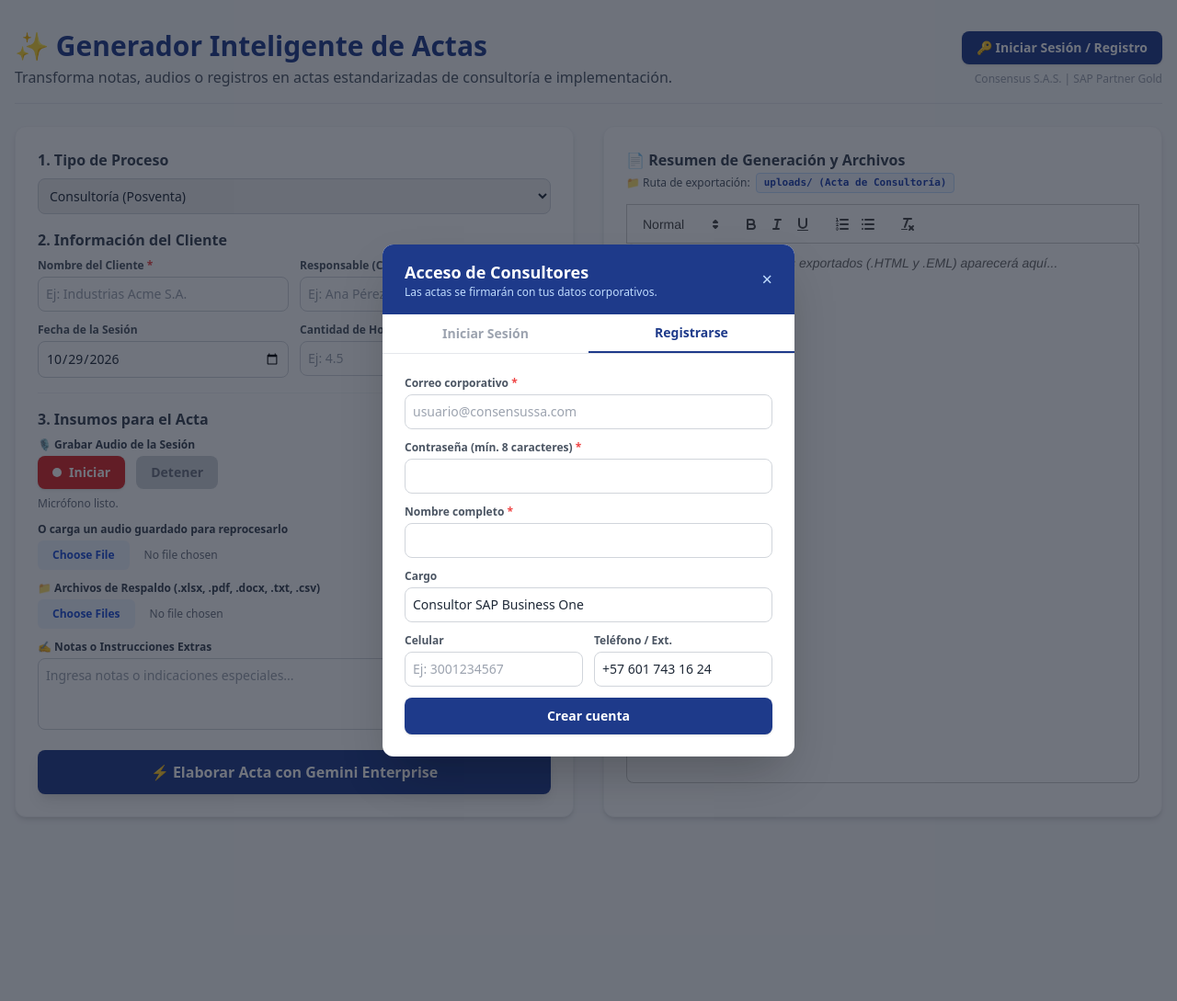
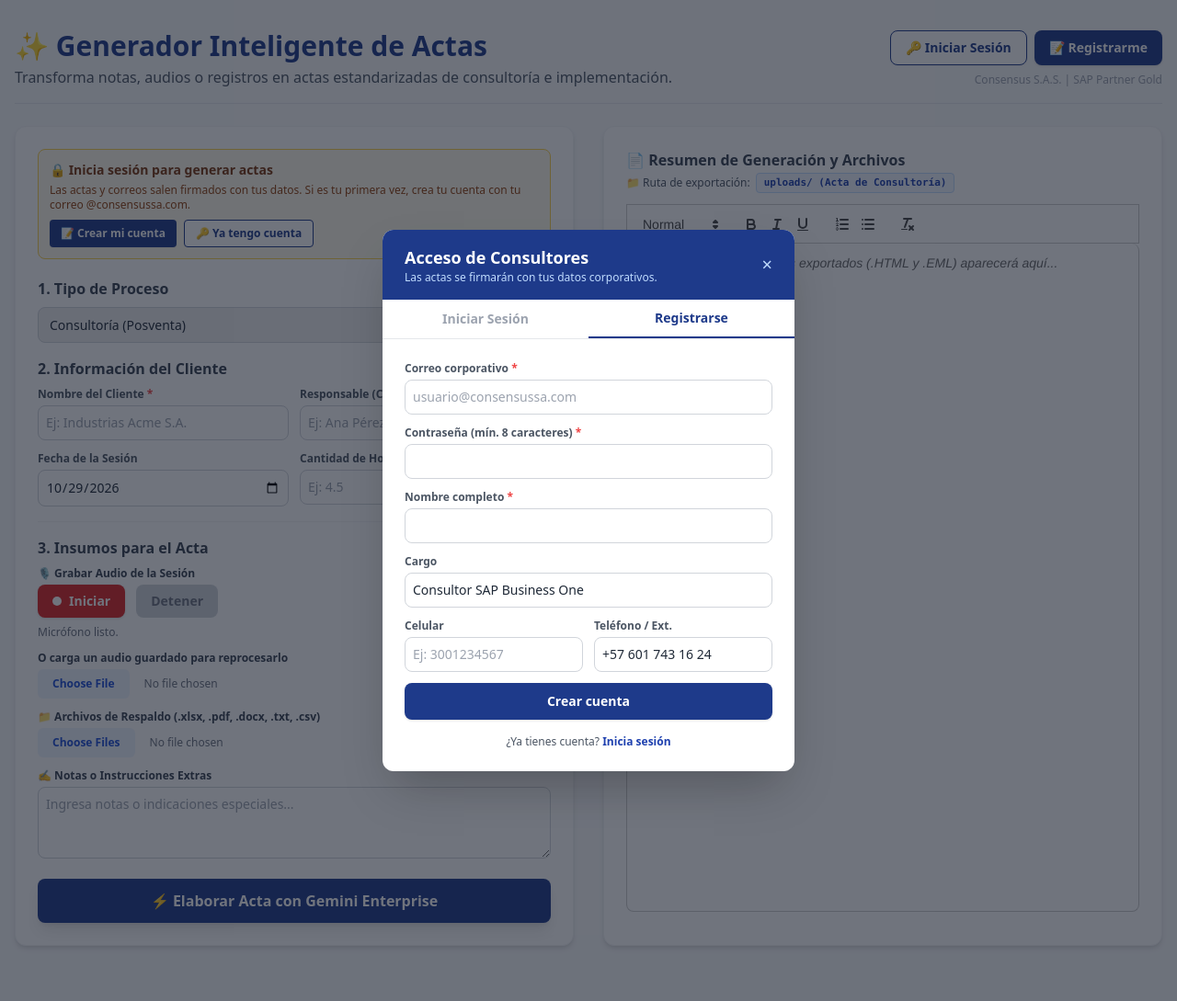
Before and after one commit to Aacosta-Css/Automatizacion-Actas, a FastAPI app: page / in a window 1280 px wide. Shown: the whole page at 92% size. Run offline with FastAPI, Linux system fonts and the light colour scheme; some libraries are stand-ins or nearby versions.

Commit message:
feat: hacer más visible el registro de consultores
- Botones separados "Iniciar Sesión" y "Registrarme" en la cabecera.
- Aviso sobre el formulario cuando no hay sesión, con accesos a crear
  cuenta o iniciar sesión.
- Enlaces entre las pestañas de login y registro que conservan el correo.
- El error de login sugiere registrarse (útil si Vercel reinició /tmp).

Co-Authored-By: Claude Opus 5.5 <noreply@anthropic.com>

```diff
--- a/templates/index.html
+++ b/templates/index.html
@@ -21,10 +21,14 @@
                     consultoría e implementación.</p>
             </div>
             <div class="text-right space-y-2">
-                <div id="auth-anonimo">
+                <div id="auth-anonimo" class="flex justify-end gap-2">
                     <button type="button" id="btnAbrirAuth"
+                        class="px-4 py-2 bg-white border border-blue-900 hover:bg-blue-50 text-blue-900 font-semibold rounded-lg shadow-sm text-sm transition">
+                        🔑 Iniciar Sesión
+                    </button>
+                    <button type="button" id="btnAbrirRegistro"
                         class="px-4 py-2 bg-blue-900 hover:bg-blue-800 text-white font-semibold rounded-lg shadow text-sm transition">
-                        🔑 Iniciar Sesión / Registro
+                        📝 Registrarme
                     </button>
                 </div>
                 <div id="auth-usuario" class="hidden">
@@ -48,6 +52,20 @@
         <div class="grid grid-cols-1 lg:grid-cols-2 gap-8">
             <!-- Formulario Izquierdo -->
             <div class="bg-white p-6 rounded-xl shadow-md border border-gray-100 space-y-5">
+                <div id="avisoSinSesion" class="hidden p-3 bg-amber-50 border border-amber-300 rounded-lg">
+                    <p class="text-sm font-bold text-amber-900">🔒 Inicia sesión para generar actas</p>
+                    <p class="text-xs text-amber-800 mt-1">Las actas y correos salen firmados con tus datos. Si es tu primera vez, crea tu cuenta con tu correo @consensussa.com.</p>
+                    <div class="flex flex-wrap gap-2 mt-2">
+                        <button type="button" data-abrir-auth="registro"
+                            class="px-3 py-1.5 bg-blue-900 hover:bg-blue-800 text-white font-semibold rounded text-xs shadow-sm">
+                            📝 Crear mi cuenta
+                        </button>
+                        <button type="button" data-abrir-auth="login"
+                            class="px-3 py-1.5 bg-white border border-blue-900 hover:bg-blue-50 text-blue-900 font-semibold rounded text-xs">
+                            🔑 Ya tengo cuenta
+                        </button>
+                    </div>
+                </div>
                 <form id="formActa" enctype="multipart/form-data" class="space-y-4">
                     <div>
                         <h2 class="text-base font-bold text-gray-700 mb-2">1. Tipo de Proceso</h2>
@@ -256,6 +274,10 @@
                     class="w-full py-2.5 bg-blue-900 hover:bg-blue-800 text-white font-bold rounded-lg shadow transition text-sm">
                     Ingresar
                 </button>
+                <p class="text-xs text-center text-gray-600 pt-1">
+                    ¿Primera vez o no tienes cuenta?
+                    <button type="button" data-ir-pestana="registro" class="font-bold text-blue-800 hover:underline">Regístrate aquí</button>
+                </p>
             </form>
 
             <form id="formRegistro" class="hidden p-6 space-y-3">
@@ -298,6 +320,10 @@
                     class="w-full py-2.5 bg-blue-900 hover:bg-blue-800 text-white font-bold rounded-lg shadow transition text-sm">
                     Crear cuenta
                 </button>
+                <p class="text-xs text-center text-gray-600 pt-1">
+                    ¿Ya tienes cuenta?
+                    <button type="button" data-ir-pestana="login" class="font-bold text-blue-800 hover:underline">Inicia sesión</button>
+                </p>
             </form>
         </div>
     </div>
@@ -376,6 +402,7 @@
             usuarioActual = usuario;
             document.getElementById('auth-anonimo').classList.toggle('hidden', !!usuario);
             document.getElementById('auth-usuario').classList.toggle('hidden', !usuario);
+            document.getElementById('avisoSinSesion').classList.toggle('hidden', !!usuario);
             if (usuario) {
                 document.getElementById('lblUsuarioNombre').textContent = usuario.nombre_completo;
                 document.getElementById('lblUsuarioCargo').textContent = usuario.cargo;
@@ -396,7 +423,7 @@
             tabInactiva.classList.remove(...activa); tabInactiva.classList.add(...inactiva);
         }
 
-        function abrirModalAuth() {
+        function abrirModalAuth(pestana) {
             mostrarError('errorLogin', '');
             mostrarError('errorRegistro', '');
             // Si /tmp se reinició (Vercel) y la cuenta ya no existe, el respaldo local precarga el registro.
@@ -409,7 +436,7 @@
                 document.getElementById('reg_celular').value = respaldo.celular || '';
                 document.getElementById('reg_telefono').value = respaldo.telefono_fijo || '+57 601 743 16 24';
             }
-            seleccionarPestanaAuth(respaldo ? 'login' : 'registro');
+            seleccionarPestanaAuth(pestana || (respaldo ? 'login' : 'registro'));
             abrirModal('modalAuth');
         }
 
@@ -436,13 +463,28 @@
 
         document.getElementById('tabLogin').addEventListener('click', () => seleccionarPestanaAuth('login'));
         document.getElementById('tabRegistro').addEventListener('click', () => seleccionarPestanaAuth('registro'));
-        document.getElementById('btnAbrirAuth').addEventListener('click', abrirModalAuth);
+        document.getElementById('btnAbrirAuth').addEventListener('click', () => abrirModalAuth('login'));
+        document.getElementById('btnAbrirRegistro').addEventListener('click', () => abrirModalAuth('registro'));
+        document.querySelectorAll('[data-abrir-auth]').forEach(btn => {
+            btn.addEventListener('click', () => abrirModalAuth(btn.dataset.abrirAuth));
+        });
+        document.querySelectorAll('[data-ir-pestana]').forEach(btn => {
+            btn.addEventListener('click', () => {
+                // Lleva el correo escrito a la otra pestaña para no tener que repetirlo.
+                const correo = document.getElementById(btn.dataset.irPestana === 'registro' ? 'login_email' : 'reg_email').value;
+                document.getElementById(btn.dataset.irPestana === 'registro' ? 'reg_email' : 'login_email').value = correo;
+                seleccionarPestanaAuth(btn.dataset.irPestana);
+            });
+        });
 
         document.getElementById('formLogin').addEventListener('submit', async (e) => {
             e.preventDefault();
             if (await enviarFormularioAuth('/api/auth/login', e.target, 'errorLogin')) {
                 e.target.reset();
                 cerrarModal('modalAuth');
+            } else {
+                mostrarError('errorLogin', document.getElementById('errorLogin').textContent +
+                    ' Si aún no te has registrado (o tu cuenta se reinició), usa "Regístrate aquí".');
             }
         });
 
```
